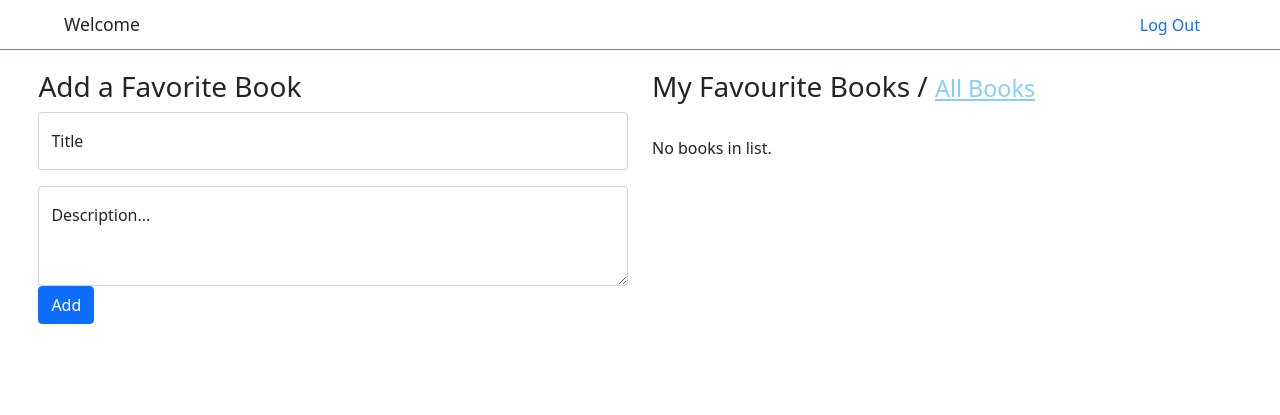
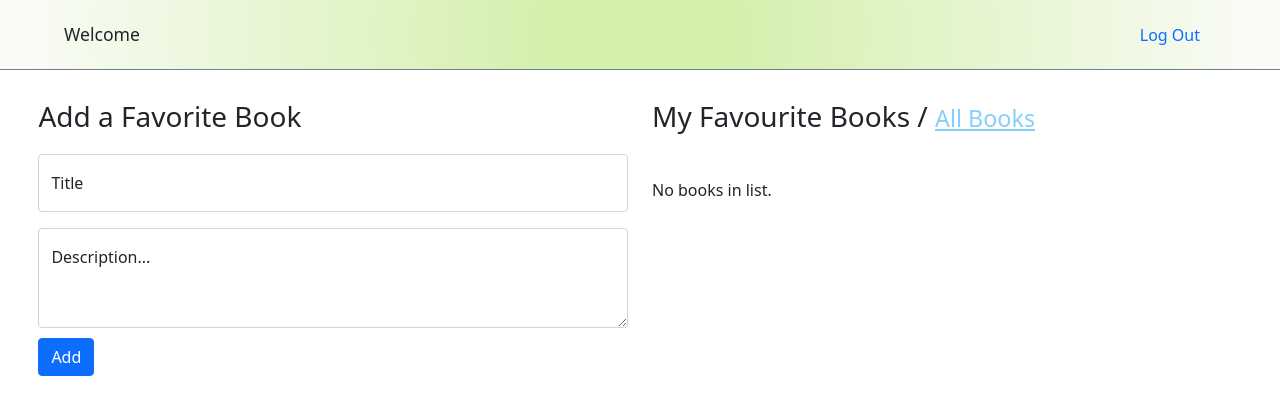
Before and after one commit to maurice77/favbooks, a Django app: template apps/booksApp/templates/books.html in a window 1280 px wide. Shown: the top 415 px of the page. Run offline with Django 3.2, Linux system fonts and the light colour scheme; the template is opened without the code that fills it, so the values that code supplies are empty; parts of the project's set-up code (start-up, migrations or seed data) failed here and were passed over.

Commit message:
se actualizan temas con los html

```diff
--- a/apps/booksApp/templates/books.html
+++ b/apps/booksApp/templates/books.html
@@ -14,7 +14,7 @@
 </head>
 <body class="bodypadding3">
 
-    <ul class="nav">
+    <ul class="nav bg-grad">
         <li class="nav-item enlarged">Welcome {{ user.first_name }}</li>
         <li class="nav-item mg-auto"><a class="nav-link" href="{% url 'signout' %}">Log Out</a></li>
     </ul>
@@ -44,6 +44,8 @@
                     <textarea class="form-control" placeholder="Description" id="description" name="description" style="height:100px;" ></textarea>
                     <label for="description">Description...</label>
                 </div>
+
+                <input type="hidden" name="tipo" value="{{ tipo }}">
 
                 <div class="row mgt-1">
                     <div class="col-10">
--- a/apps/booksApp/templates/vieweditbook.html
+++ b/apps/booksApp/templates/vieweditbook.html
@@ -14,7 +14,7 @@
 </head>
 <body class="bodypadding3">
 
-    <ul class="nav">
+    <ul class="nav bg-grad">
         <li class="nav-item enlarged">Welcome {{ username }}</li>
         <li><a class="nav-link" href="{% url 'books' %}">Home</a></li>
         <li class="nav-item mg-auto"><a class="nav-link" href="{% url 'signout' %}">Log Out</a></li>
--- a/apps/booksApp/views.py
+++ b/apps/booksApp/views.py
@@ -81,6 +81,8 @@ def viewEditBook(request, id_book):
         tipo = "edit"
     else:
         tipo = "view"
+
+    print(f"tipo: {tipo} id_added_by:{book.added_by.id} id_user:{request.session['id']}")
 
     context = {
         'tipo' : tipo,
--- a/apps/loginApp/static/css/styles.css
+++ b/apps/loginApp/static/css/styles.css
@@ -6,12 +6,13 @@
 
 html{
     background-color: white;
-    margin-top:60px;
+    margin-top:80px;
     margin-bottom: 20px;
 }
 
 h3{
-    margin-top: 10px;
+    margin-top: 20px;
+    margin-bottom: 20px;
 }
 .title{
     font-size: 1.4em;
@@ -24,18 +25,22 @@ h3{
     position: fixed;
     top: 0px;
     left: 0px;
-    height: 50px;
+    height: 70px;
     width: 100%;
     border-bottom: 1px solid slategray;
     z-index: 1000;
     background-color: white;
     padding-left: 5%;
     padding-right: 5%;
-    padding-top: 5px;
+    padding-top: 15px;
 }
 
 .mg-bot-40{
     margin-bottom:40px;
+}
+
+.mgt-1{
+    margin-top: 10px;
 }
 
 .blurred-link{
```
